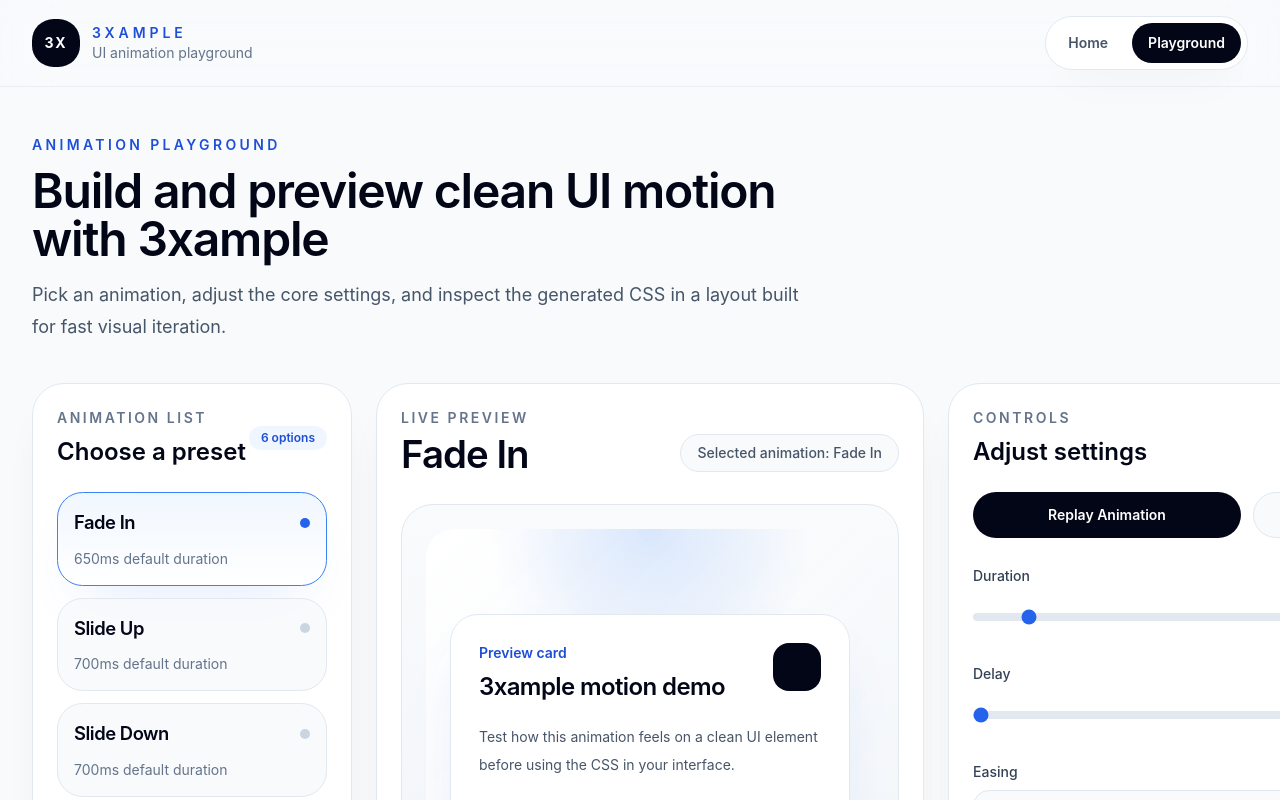
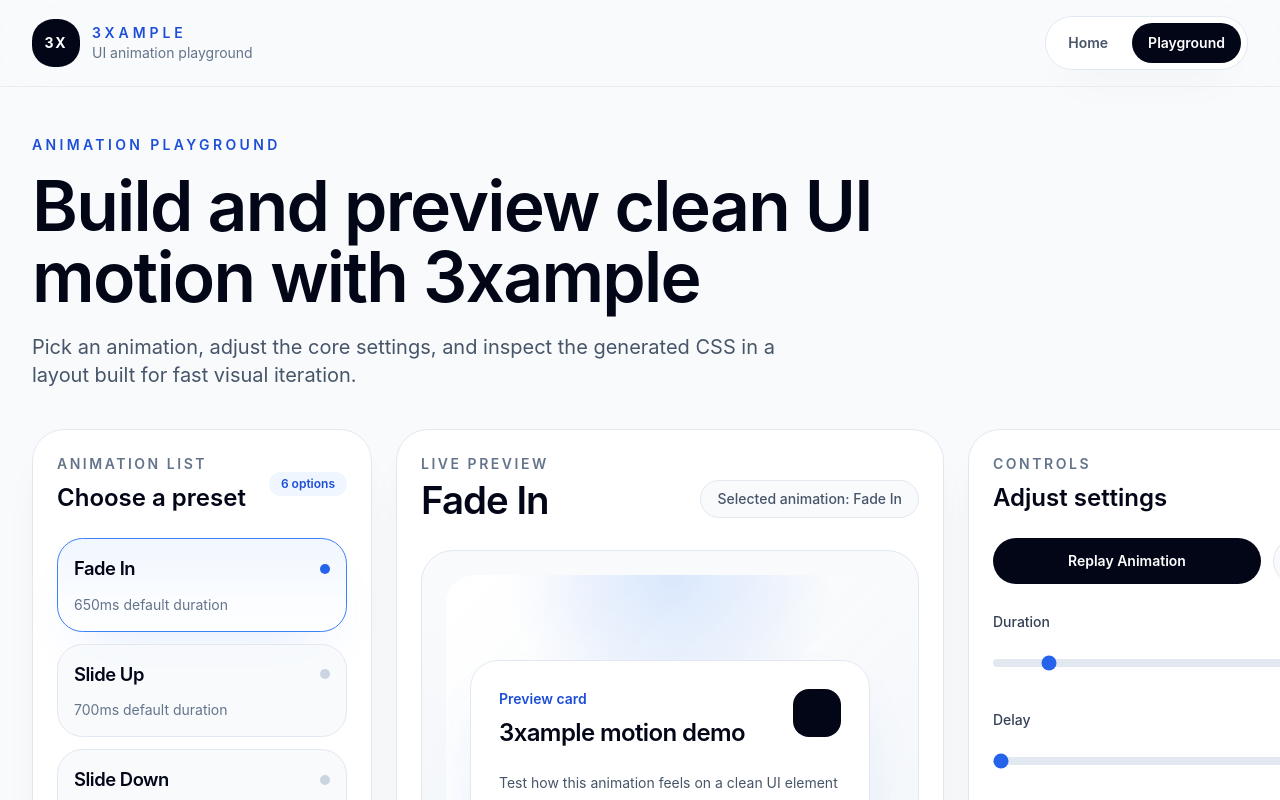
Before and after one commit to ankygautam/3xample, a React (Vite) app: page /playground in a window 1280 px wide. Shown: the top 800 px of the page. Built offline with nearby package versions, Linux system fonts and the light colour scheme; the HTML template or start-up script is replaced by a standard one.

Commit message:
Tighten playground column balance

```diff
--- a/src/pages/PlaygroundPage.tsx
+++ b/src/pages/PlaygroundPage.tsx
@@ -59,16 +59,16 @@ export function PlaygroundPage() {
 
   return (
     <div className="space-y-8 pb-10 pt-8 sm:space-y-10 sm:pt-12">
-      <section className="flex flex-col gap-3">
+      <section className="flex flex-col gap-4">
         <p className="text-sm font-semibold tracking-[0.24em] text-blue-700 uppercase">
           Animation playground
         </p>
-        <div className="flex flex-col gap-4 lg:flex-row lg:items-end lg:justify-between">
-          <div className="max-w-3xl">
-            <h1 className="text-4xl font-semibold tracking-tight text-slate-950 sm:text-5xl">
+        <div className="max-w-5xl">
+          <div className="max-w-4xl">
+            <h1 className="text-4xl font-semibold tracking-tight text-slate-950 sm:text-5xl xl:text-[4.35rem] xl:leading-[1.02]">
               Build and preview clean UI motion with 3xample
             </h1>
-            <p className="mt-4 text-lg leading-8 text-slate-600">
+            <p className="mt-5 max-w-3xl text-lg leading-8 text-slate-600 sm:text-xl">
               Pick an animation, adjust the core settings, and inspect the generated CSS in a
               layout built for fast visual iteration.
             </p>
@@ -76,7 +76,7 @@ export function PlaygroundPage() {
         </div>
       </section>
 
-      <section className="grid gap-6 lg:grid-cols-[300px_minmax(0,1fr)] xl:grid-cols-[320px_minmax(0,1.2fr)_300px] 2xl:grid-cols-[340px_minmax(0,1.3fr)_320px]">
+      <section className="grid gap-6 lg:grid-cols-[320px_minmax(0,1fr)] xl:grid-cols-[340px_minmax(0,1.55fr)_280px] 2xl:grid-cols-[360px_minmax(0,1.7fr)_300px]">
         <AnimationList
           animations={animationOptions}
           selectedAnimationId={selectedAnimationId}
```
